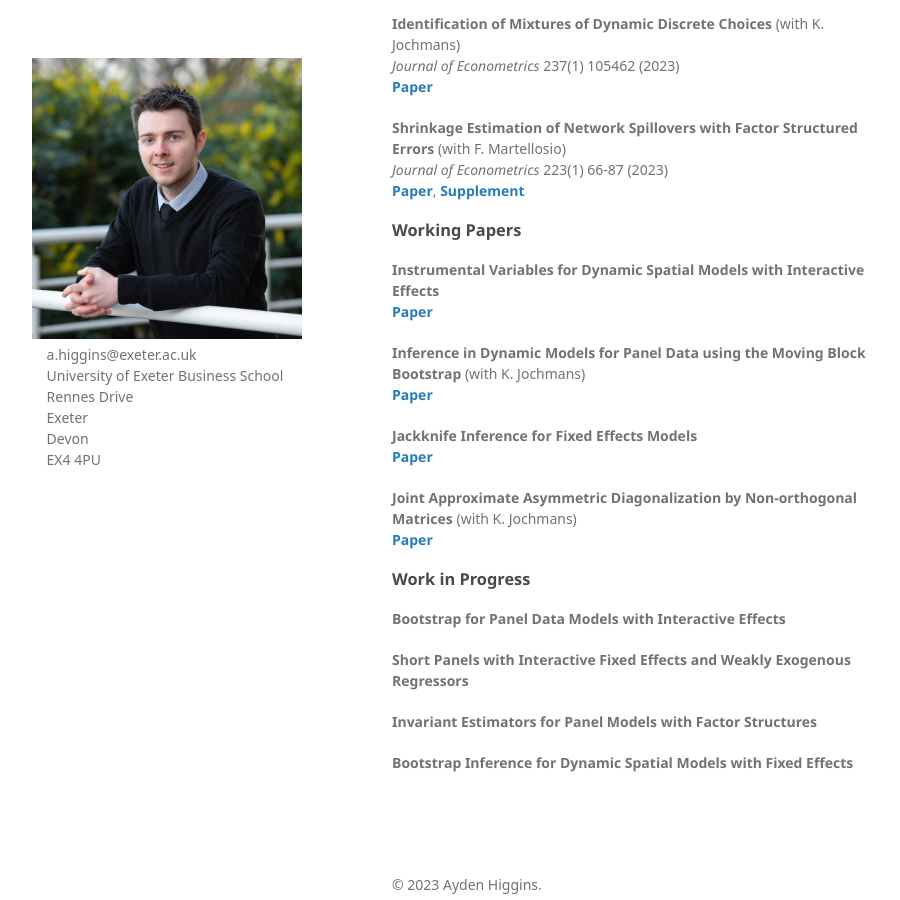
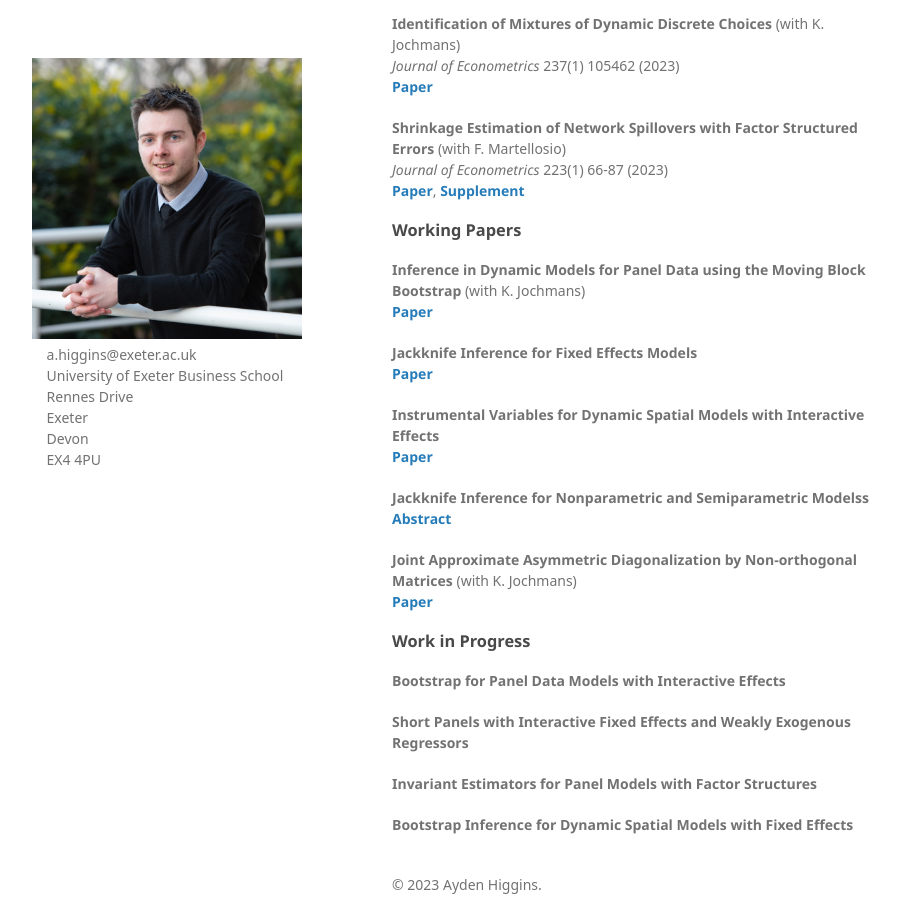
Before and after one commit to Tokkita/Tokkita.github.io, a Jekyll site: the page built from index.md, in a window 1280 px wide and 900 px high, scrolled down 614 px. Shown: the whole window, without its empty margins (178-1078 px from the left). Built offline with Jekyll 4.4.1, drawn with Linux system fonts in a browser that asks for light colours; nearby versions of some CDN libraries; some web fonts are replaced; our own code applies the rules of GitHub Pages for plain Markdown files.

Commit message:
Update index.md

```diff
--- a/index.md
+++ b/index.md
@@ -24,11 +24,13 @@ I am a Senior Lecturer at the University of Exeter. My research mainly focuses o
 <br> <strong><a href="{{ Master.pdf | prepend: '/assets/pdf/Shrinkage/Master.pdf' | relative_url | download }}">Paper</a></strong>, <strong><a href="{{ Supplement.pdf | prepend: '/assets/pdf/Shrinkage/Supplement.pdf' | relative_url | download }}">Supplement</a></strong>
 
 ### Working Papers
-<b> Instrumental Variables for Dynamic Spatial Models with Interactive Effects </b> <br> <strong><a href="{{ IVIFE.pdf | prepend: '/assets/pdf/IVIFE/IVIFE.pdf' }}">Paper</a></strong>
-
 <b> Inference in Dynamic Models for Panel Data using the Moving Block Bootstrap </b> (with K. Jochmans) <br> <strong><a href="{{ blkboot.pdf | prepend:'/assets/pdf/BB/blkboot.pdf' }}">Paper</a></strong>
 
 <b> Jackknife Inference for Fixed Effects Models </b> <br> <strong><a href="{{ JIFEM.pdf | prepend: '/assets/pdf/JIFEM/JIFEM.pdf' }}">Paper</a></strong>
+
+<b> Instrumental Variables for Dynamic Spatial Models with Interactive Effects </b> <br> <strong><a href="{{ IVIFE.pdf | prepend: '/assets/pdf/IVIFE/IVIFE.pdf' }}">Paper</a></strong>
+
+<b> Jackknife Inference for Nonparametric and Semiparametric Modelss </b> <br> <strong><a href="{{ NPAR.pdf | prepend: '/assets/pdf/NPAR/NPAR.pdf' }}">Abstract</a></strong>
 
 <b> Joint Approximate Asymmetric Diagonalization by Non-orthogonal Matrices </b> (with K. Jochmans) <br>  <strong><a href="{{ JASYD.pdf | prepend: '/assets/pdf/JASYD/JASYD.pdf' | relative_url | download }}">Paper</a></strong>
 
```
